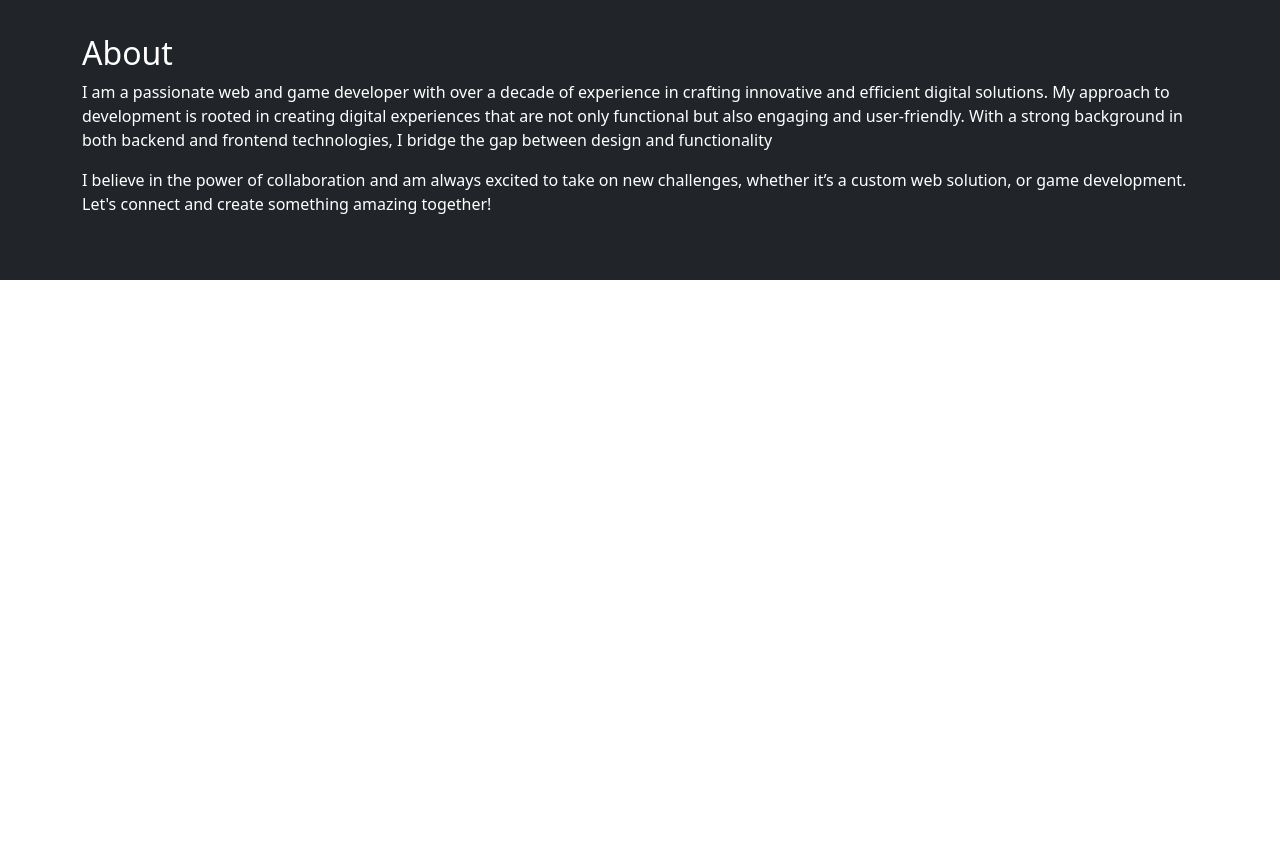
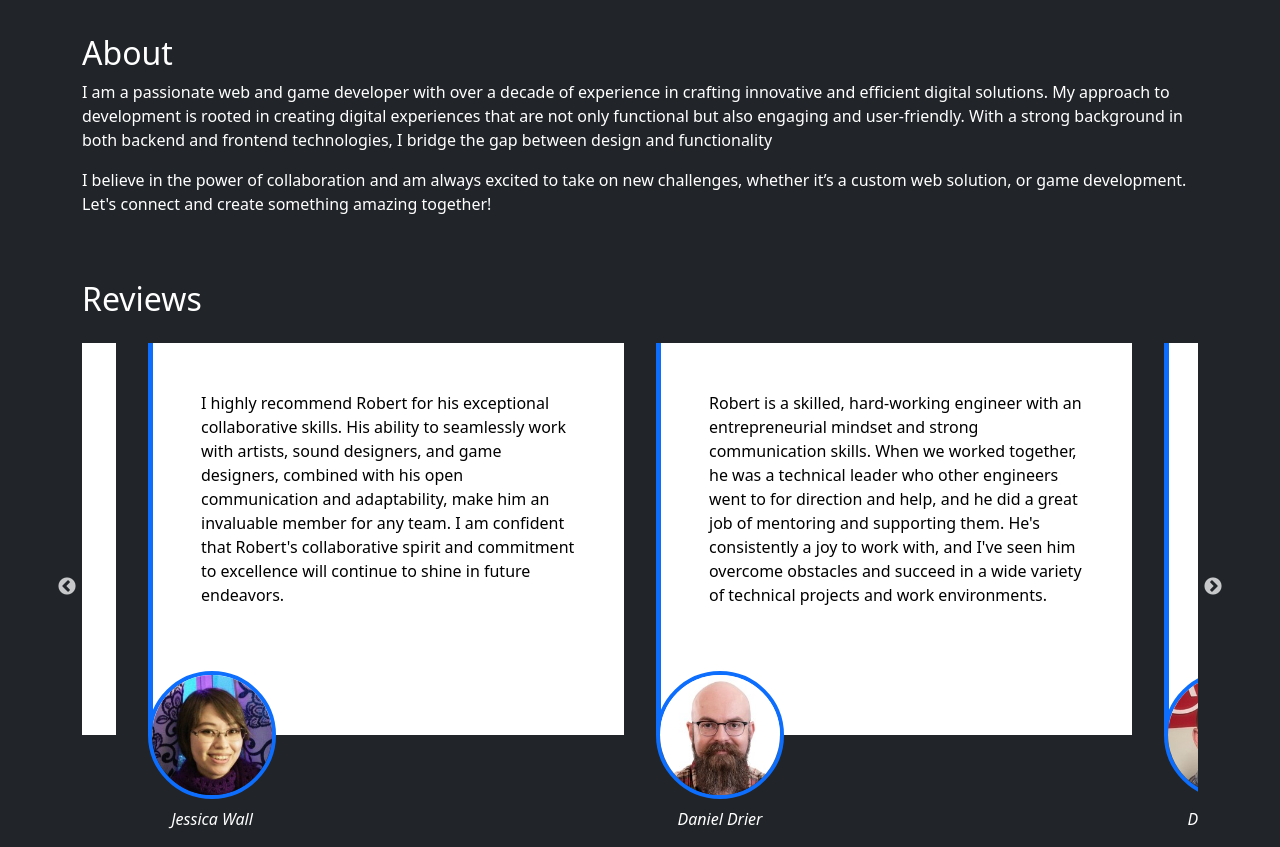
Before and after one commit to roboparker/roboparker.github.io, a Gatsby site: page / in a window 1280 px wide. Shown: the part 70-917 px from the top of the page. Before the commit the page ends 800 px from the top, so only its background shows below. Built offline with nearby package versions, Linux system fonts and the light colour scheme; Gatsby itself is replaced by a stand-in of ours.

Commit message:
Add reviews

```diff
--- /dev/null
+++ b/src/components/Testimonials.tsx
@@ -0,0 +1,140 @@
+import * as React from "react"
+import Slider from "react-slick";
+import "slick-carousel/slick/slick.css";
+import "slick-carousel/slick/slick-theme.css";
+import {Container} from "react-bootstrap";
+import styled from 'styled-components';
+
+import Testimony from "./Testimony";
+
+import JeremyRossImage from "../images/headshot-jeremy-ross.jpg";
+import MikeSayenkoImage from "../images/headshot-mike-sayenko.jpg";
+import MarkWestcottImage from "../images/headshot-mark-westcott.jpg";
+import BenSernaGreyImage from "../images/headshot-ben-serna.jpg";
+import SusanaSernaImage from "../images/headshot-susana-serna.jpg";
+import DanielDrierImage from "../images/headshot-daniel-drier.jpg";
+import MarkHartelImage from "../images/headshot-mark-hartel.jpg";
+import MattDittmannImage from "../images/headshot-matt-dittmann.jpg";
+import JessicaWallImage from "../images/headshot-jessica-wall.jpg";
+import DonGilbertImage from "../images/headshot-don-gilbert.jpg";
+
+const testimonials = [
+    {
+        name: 'Daniel Drier',
+        imgSrc: DanielDrierImage,
+        text: `Robert is a skilled, hard-working engineer with an entrepreneurial mindset and strong communication skills.
+               When we worked together, he was a technical leader who other engineers went to for direction and help,
+               and he did a great job of mentoring and supporting them.
+               He's consistently a joy to work with, and I've seen him overcome obstacles and succeed
+               in a wide variety of technical projects and work environments.`
+    },
+    {
+        name: 'Don Gilbert',
+        imgSrc: DonGilbertImage,
+        text: `Robert showed great capability in his position at Acquia.
+               He spearheaded several key initiatives for the Marketing Cloud business unit, seeing them through from concept to completion.
+               These include OpenID Connect integration, inter-app API improvements, improvements to our test coverage,
+               and enhancements to developer documentation which improved the working experience for many team members.`
+    },
+    {
+        name: 'Matt Dittmann',
+        imgSrc: MattDittmannImage,
+        text: `Robert is a very talented software engineer, who has shown a tremendous amount of growth in the time that I've known him.
+               One of the things I remember most about working with Robert were the presentations he gave in our developer meetings,
+               and how much he seemed to know even at that young age. He is a true fountain of knowledge.`
+    },
+    {
+        name: 'Jeremy Ross',
+        imgSrc: JeremyRossImage,
+        text: `I've worked with Robert on a few projects now and I've been really impressed with his ability to take
+               an idea to completion with very little oversight.
+               He asks the right questions, and can be trusted to write great code code.`
+    },
+    {
+        name: 'Mark Westcott',
+        imgSrc: MarkWestcottImage,
+        text: `My teaching career was at a standstill due to a long cancer battle.
+               Robert created a beautiful website which almost immediately reignited interest in my performing and teaching reputation.
+               I now receive numerous inquiries about my teaching and other activities and I am as busy as my schedule permits.`
+    },
+    {
+        name: 'Mark Hartel',
+        imgSrc: MarkHartelImage,
+        text: `Robert faithfully implemented the club’s written requirements and we were very pleased with the results;
+               the user experience on the new website is vastly improved over the previous website.
+               Robert remained involved through 2018 to provide general technical support and implement enhancements requested by our users.
+               Overall we were very happy with Robert’s technical expertise and professionalism and would definitely use his services in the future.`
+    },
+    {
+        name: 'Susana Serna',
+        imgSrc: SusanaSernaImage,
+        text: `Robert does excellent work in a timely manner.
+               Since they updated my clinic's web page, more patients have called to make appointments and mentioned the web page.`
+    },
+    {
+        name: 'Mike Sayenko',
+        imgSrc: MikeSayenkoImage,
+        text: `It has been a pleasure to work with Robert.
+               He's passionate, communicates very well, responsive, and honest.
+               He documents well, has good constructive feedback, and is always looking for improvements in the process.
+               I believe he has a very bright future ahead.`
+    },
+    {
+        name: 'Ben Serna-Grey',
+        imgSrc: BenSernaGreyImage,
+        text: `Robert made the process of making my website easy.
+               Everything is set up so I can easily update my portfolio, add blog posts, anything else I need.
+               I'm glad I have a good-looking site I can direct people to now.`
+    },
+    {
+        name: 'Jessica Wall',
+        imgSrc: JessicaWallImage,
+        text: `I highly recommend Robert for his exceptional collaborative skills.
+               His ability to seamlessly work with artists, sound designers, and game designers, combined with his open communication and adaptability,
+               make him an invaluable member for any team. I am confident that Robert's collaborative spirit and commitment to excellence will continue to shine in future endeavors.`
+    }
+];
+
+export default function Testimonials() {
+    var settings = {
+        className: "center",
+        centerMode: true,
+        // dots: true,
+        arrows: true,
+        infinite: true,
+        slidesToShow: 3,
+        lazyLoad: true,
+        responsive: [
+            {
+                breakpoint: 1400,
+                settings: {
+                    slidesToShow: 2,
+                }
+            },
+            {
+                breakpoint: 768,
+                settings: {
+                    slidesToShow: 1,
+                    centerMode: false,
+                }
+            }
+        ]
+    };
+    return (
+        <section className={'bg-dark text-white'}>
+            <Container>
+                <h2>Reviews</h2>
+                <Slider {...settings} className={'ms-4 me-4 ms-md-0 me-md-0'}>
+                    {testimonials.map((testimonial, index) => (
+                        <Testimony
+                            key={index}
+                            name={testimonial.name}
+                            imgSrc={testimonial.imgSrc}
+                            text={testimonial.text}
+                        />
+                    ))}
+                </Slider>
+            </Container>
+        </section>
+    );
+}
--- /dev/null
+++ b/src/components/Testimony.tsx
@@ -0,0 +1,34 @@
+import React from 'react';
+import styled from 'styled-components';
+
+type TestimonialSlideProps = {
+    text: string;
+    imgSrc: string;
+    name: string;
+};
+
+const StyledDiv = styled.div`
+    left: -5px;
+    top: calc(100% - 64px);
+`;
+
+const StyledBlockquote = styled.blockquote`
+    margin-bottom: 128px;
+    height: calc(100% - 128px);
+`;
+
+const TestimonialSlide: React.FC<TestimonialSlideProps> = ({ text, imgSrc, name }) => {
+    return (
+        <div className={'m-md-3 mt-0 h-100'}>
+            <StyledBlockquote className={'border-start border-5 border-primary p-4 p-md-5 position-relative bg-white text-black'}>
+                <p className={'pb-5'}>{text}</p>
+                <StyledDiv className={'position-absolute text-center'}>
+                    <img className={'rounded-circle border border-4 border-primary mb-2'} src={imgSrc} alt={`Photo of ${name}`} width={'128px'} height={'128px'} />
+                    <cite className={'d-inline-block m-auto text-white'}>{name}</cite>
+                </StyledDiv>
+            </StyledBlockquote>
+        </div>
+    );
+};
+
+export default TestimonialSlide;
--- a/src/pages/index.tsx
+++ b/src/pages/index.tsx
@@ -3,11 +3,13 @@ import type { HeadFC, PageProps } from "gatsby"
 import '../styles/global.scss';
 import Layout from '../components/Layout';
 import About  from "../components/About";
+import Testimonials from "../components/Testimonials";
 
 const IndexPage: React.FC<PageProps> = () => {
   return (
     <Layout>
         <About />
+        <Testimonials />
     </Layout>
   )
 }
--- a/src/styles/global.scss
+++ b/src/styles/global.scss
@@ -1 +1,17 @@
 @import "~bootstrap/scss/bootstrap";
+@import "~slick-carousel/slick/slick";
+@import "~slick-carousel/slick/slick-theme";
+
+.slick-track
+{
+  display: flex !important;
+}
+
+.slick-slide
+{
+  height: inherit !important;
+
+  > div {
+    height: 100%;
+  }
+}
```
Also changed, not shown: src/images/headshot-ben-serna.jpg (added), src/images/headshot-daniel-drier.jpg (added), src/images/headshot-don-gilbert.jpg (added), src/images/headshot-jeremy-ross.jpg (added), src/images/headshot-jessica-wall.jpg (added), src/images/headshot-mark-hartel.jpg (added), src/images/headshot-mark-westcott.jpg (added), src/images/headshot-matt-dittmann.jpg (added), src/images/headshot-mike-sayenko.jpg (added), src/images/headshot-susana-serna.jpg (added), src/styles/ajax-loader.gif (added), src/styles/fonts/slick.ttf (added), src/styles/fonts/slick.woff (added), 2 other files.
